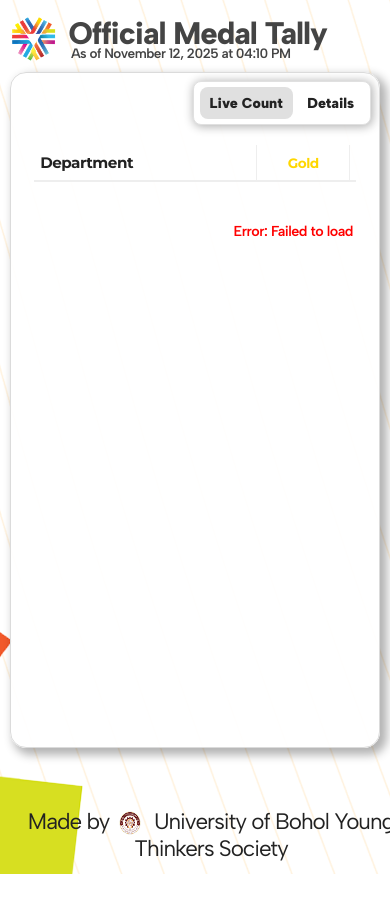
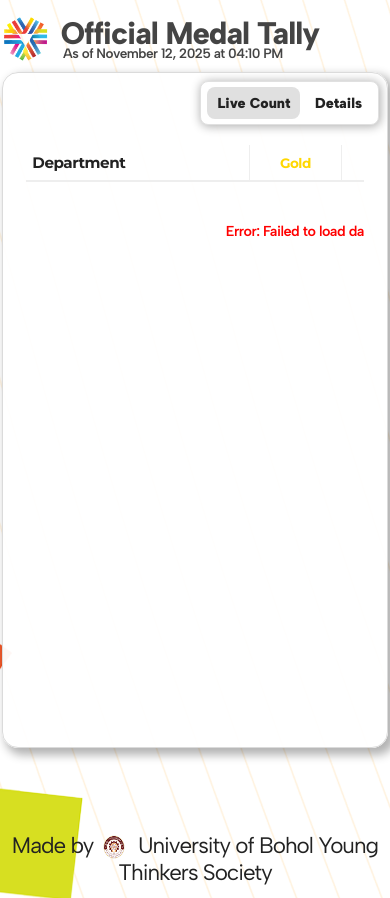
Before and after one commit to UB-Young-Thinkers-Society/UBDaysMedalTally, a PHP site: page / in a window 390 px wide; the page is wider, and only the part inside the window is pictured. Before the commit the page ends 874 px from the top of that part, so only its background shows below. Run offline with PHP 8.4, Linux system fonts and the light colour scheme; some libraries are stand-ins or nearby versions.

Commit message:
responsive v1.4

```diff
--- a/main/css/live-feed.css
+++ b/main/css/live-feed.css
@@ -9,6 +9,9 @@ body {
     letter-spacing: -.5px;
     /* Footer is static; no extra bottom padding needed */
     padding-bottom: 0;
+    display: flex;
+    flex-direction: column;
+    align-items: center;
 }
 .main-header {
     display: flex;
@@ -190,9 +193,21 @@ footer,
     margin-right: 8px;
 }
 @media (max-width: 900px) {
-    .main-header { margin-left: auto; margin-right: auto; }
-    .tally-card { max-width: 99vw; }
-    .top-buttons { right: 8px; }
+    .main-header,
+    .tally-card,
+    footer,
+    .footer {
+        max-width: 99vw;
+    }
+}
+@media (max-width: 480px) {
+    .main-header,
+    .tally-card,
+    footer,
+    .footer {
+        width: 99vw;
+        min-width: 320px;
+    }
 }
 
 /* Small devices: tighten spacing and adjust title line-height */
```
